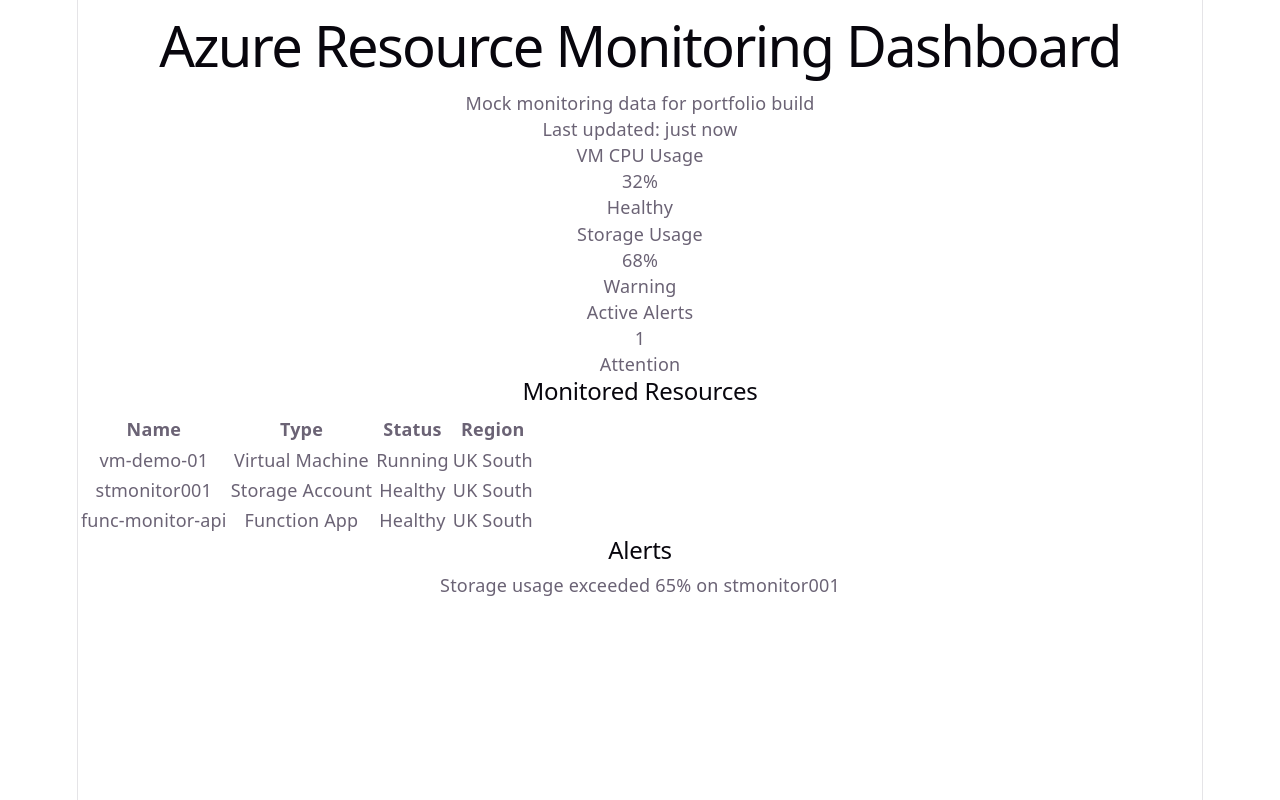
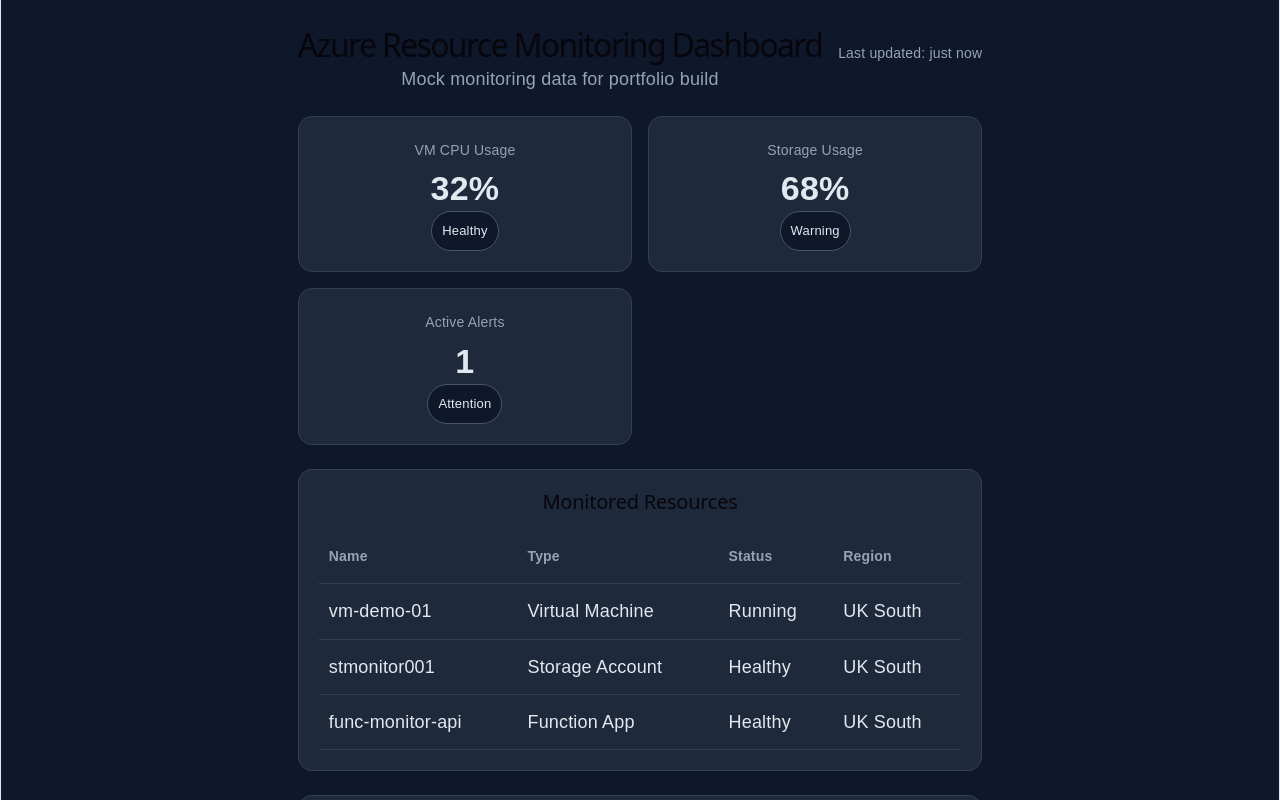
Before and after one commit to latech23/azure-resource-monitor-dashboard, a React app in the folder frontend/: page / in a window 1280 px wide. Shown: the top 800 px of the page. Built offline with nearby package versions, Linux system fonts and the light colour scheme; the HTML template or start-up script is replaced by a standard one.

Commit message:
Update App.css

```diff
--- a/frontend/src/App.css
+++ b/frontend/src/App.css
@@ -1,184 +1,129 @@
-.counter {
-  font-size: 16px;
-  padding: 5px 10px;
-  border-radius: 5px;
-  color: var(--accent);
-  background: var(--accent-bg);
-  border: 2px solid transparent;
-  transition: border-color 0.3s;
-  margin-bottom: 24px;
-
-  &:hover {
-    border-color: var(--accent-border);
-  }
-  &:focus-visible {
-    outline: 2px solid var(--accent);
-    outline-offset: 2px;
-  }
+* {
+  box-sizing: border-box;
 }
 
-.hero {
-  position: relative;
+body {
+  margin: 0;
+  font-family: Arial, sans-serif;
+  background: #0f172a;
+  color: #e2e8f0;
+}
 
-  .base,
-  .framework,
-  .vite {
-    inset-inline: 0;
+#root {
+  width: 100%;
+}
+
+.app-shell {
+  padding: 32px;
+  max-width: 1200px;
   margin: 0 auto;
 }
 
-  .base {
-    width: 170px;
-    position: relative;
-    z-index: 0;
+.topbar {
+  display: flex;
+  justify-content: space-between;
+  align-items: flex-start;
+  gap: 16px;
+  margin-bottom: 24px;
 }
 
-  .framework,
-  .vite {
-    position: absolute;
+.topbar h1 {
+  margin: 0 0 8px;
+  font-size: 32px;
 }
 
-  .framework {
-    z-index: 1;
-    top: 34px;
-    height: 28px;
-    transform: perspective(2000px) rotateZ(300deg) rotateX(44deg) rotateY(39deg)
-      scale(1.4);
+.subtitle {
+  margin: 0;
+  color: #94a3b8;
 }
 
-  .vite {
-    z-index: 0;
-    top: 107px;
-    height: 26px;
-    width: auto;
-    transform: perspective(2000px) rotateZ(300deg) rotateX(40deg) rotateY(39deg)
-      scale(0.8);
-  }
+.last-updated {
+  color: #94a3b8;
+  font-size: 14px;
+  margin-top: 8px;
 }
 
-#center {
-  display: flex;
-  flex-direction: column;
-  gap: 25px;
-  place-content: center;
-  place-items: center;
-  flex-grow: 1;
-
-  @media (max-width: 1024px) {
-    padding: 32px 20px 24px;
-    gap: 18px;
-  }
+.cards {
+  display: grid;
+  grid-template-columns: repeat(auto-fit, minmax(220px, 1fr));
+  gap: 16px;
+  margin-bottom: 24px;
 }
 
-#next-steps {
-  display: flex;
-  border-top: 1px solid var(--border);
-  text-align: left;
-
-  & > div {
-    flex: 1 1 0;
-    padding: 32px;
-    @media (max-width: 1024px) {
-      padding: 24px 20px;
-    }
+.card {
+  background: #1e293b;
+  border: 1px solid #334155;
+  border-radius: 14px;
+  padding: 20px;
 }
 
-  .icon {
-    margin-bottom: 16px;
-    width: 22px;
-    height: 22px;
+.card-label {
+  font-size: 14px;
+  color: #94a3b8;
+  margin-bottom: 12px;
 }
 
-  @media (max-width: 1024px) {
-    flex-direction: column;
-    text-align: center;
-  }
+.card-value {
+  font-size: 34px;
+  font-weight: bold;
+  margin-bottom: 10px;
 }
 
-#docs {
-  border-right: 1px solid var(--border);
-
-  @media (max-width: 1024px) {
-    border-right: none;
-    border-bottom: 1px solid var(--border);
-  }
+.card-status {
+  display: inline-block;
+  font-size: 13px;
+  padding: 6px 10px;
+  border-radius: 999px;
+  background: #0f172a;
+  border: 1px solid #475569;
 }
 
-#next-steps ul {
-  list-style: none;
-  padding: 0;
-  display: flex;
-  gap: 8px;
-  margin: 32px 0 0;
-
-  .logo {
-    height: 18px;
+.panel {
+  background: #1e293b;
+  border: 1px solid #334155;
+  border-radius: 14px;
+  padding: 20px;
+  margin-bottom: 24px;
 }
 
-  a {
-    color: var(--text-h);
-    font-size: 16px;
-    border-radius: 6px;
-    background: var(--social-bg);
-    display: flex;
-    padding: 6px 12px;
-    align-items: center;
-    gap: 8px;
-    text-decoration: none;
-    transition: box-shadow 0.3s;
-
-    &:hover {
-      box-shadow: var(--shadow);
-    }
-    .button-icon {
-      height: 18px;
-      width: 18px;
-    }
+.panel-header {
+  margin-bottom: 16px;
 }
 
-  @media (max-width: 1024px) {
-    margin-top: 20px;
-    flex-wrap: wrap;
-    justify-content: center;
-
-    li {
-      flex: 1 1 calc(50% - 8px);
+.panel-header h2 {
+  margin: 0;
+  font-size: 20px;
 }
 
-    a {
+table {
   width: 100%;
-      justify-content: center;
-      box-sizing: border-box;
-    }
-  }
+  border-collapse: collapse;
 }
 
-#spacer {
-  height: 88px;
-  border-top: 1px solid var(--border);
-  @media (max-width: 1024px) {
-    height: 48px;
-  }
+th,
+td {
+  text-align: left;
+  padding: 14px 10px;
+  border-bottom: 1px solid #334155;
 }
 
-.ticks {
-  position: relative;
-  width: 100%;
-
-  &::before,
-  &::after {
-    content: '';
-    position: absolute;
-    top: -4.5px;
-    border: 5px solid transparent;
+th {
+  color: #94a3b8;
+  font-size: 14px;
 }
 
-  &::before {
-    left: 0;
-    border-left-color: var(--border);
+.alerts-panel {
+  margin-bottom: 0;
 }
-  &::after {
-    right: 0;
-    border-right-color: var(--border);
+
+.alert {
+  padding: 14px 16px;
+  border-radius: 10px;
+  font-weight: 500;
 }
+
+.alert.warning {
+  background: rgba(245, 158, 11, 0.12);
+  border: 1px solid rgba(245, 158, 11, 0.45);
+  color: #fbbf24;
 }
```
Lines whose indentation alone changed are shown as unchanged.
